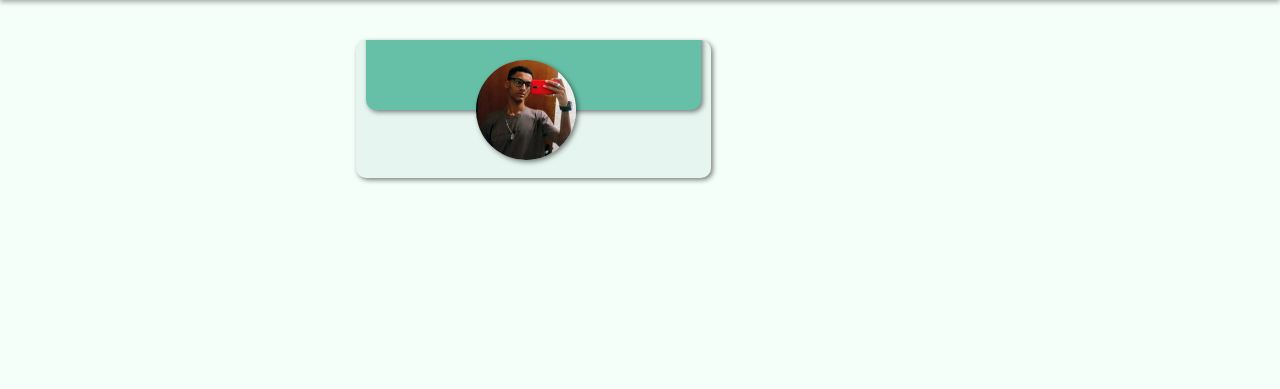
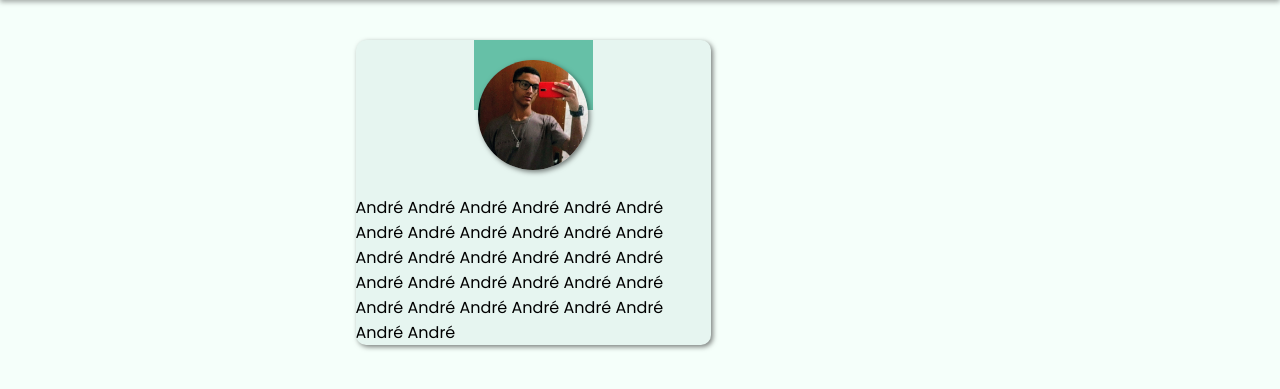
Before and after one commit to andre-reis-dev/Vet-ABC-exposoft, a PHP site: page /assets/html/quemsomos.html in a window 1280 px wide. Shown: the part 131-520 px from the top of the page. Run offline with PHP 8.4, Linux system fonts and the light colour scheme.

Commit message:
07-10-2022
criado os elementos que estão dentro das divs box

```diff
--- a/assets/css/style-quemsomos.css
+++ b/assets/css/style-quemsomos.css
@@ -19,27 +19,32 @@ body{
     overflow: hidden;
 }
 .cor-foto-a{
-    margin-top: -10px;;
+    margin-top: -10px;
     height: 80px;
     width:335px;
     background-color: #66c0a7;
     margin-left: auto;
     margin-right: auto;
-    box-shadow: 2px 2px 5px rgba(0,0,0,0.5);
-    border-radius: 10px;
+    box-shadow: 0px 0px 0px rgba(0,0,0,0.5);
+    border-radius: 0px;
 
 
 }
 .foto-a{
     margin-top: -50px;
     border-radius: 50%;
-    background-size: 40px;
-    width: 100px;
-    height: 100px;
-    margin-left: 120px;
+    background-size: 100%;
+    width: 110px;
+    height: 110px;
+    margin-left: auto;
+    margin-right: auto;
     box-shadow: 2px 2px 5px rgba(0,0,0,0.5);
-   background-size: 100px;
 
+
+}
+
+p{
+    font-family: poppins ,display;
 }
 
 .col-sm-1 {width: 8.33%;}
--- a/assets/html/quemsomos.html
+++ b/assets/html/quemsomos.html
@@ -36,17 +36,23 @@
             <div class="andre col-sm-12 col-md-10 col-lg-10"> <!--  -->
 
                 <div class="box-andre col-sm-8 col-md-12 col-lg-4">
-                    <div class="cor-foto-a"> </div>
+                    <div class="cor-foto-a box-andre col-sm-12 col-md-12 col-lg-4"> </div>
                     <div  class="foto-a" style="background-image: url(../img/andr%C3%A9.jpg)"></div><!-- bolinha da imagem -->
-                    <h1 class="text-a"> </h1>
-                    <br>  <!-- texto de informação -->
+                    <div class="texto">
+                    <p class="text-a"> <br> André André André André André André André André André André André André André André André André André André André André André André André André André André André André André André André André  </p>
+                        </div> <!-- texto de informação -->
                 </div>
             </div>
+
+
+
         </div>
 
 
 
 
+   </div>
+
     <script src="../javascript/toggle_menu.js"></script>
 </body>
 </html>
```
